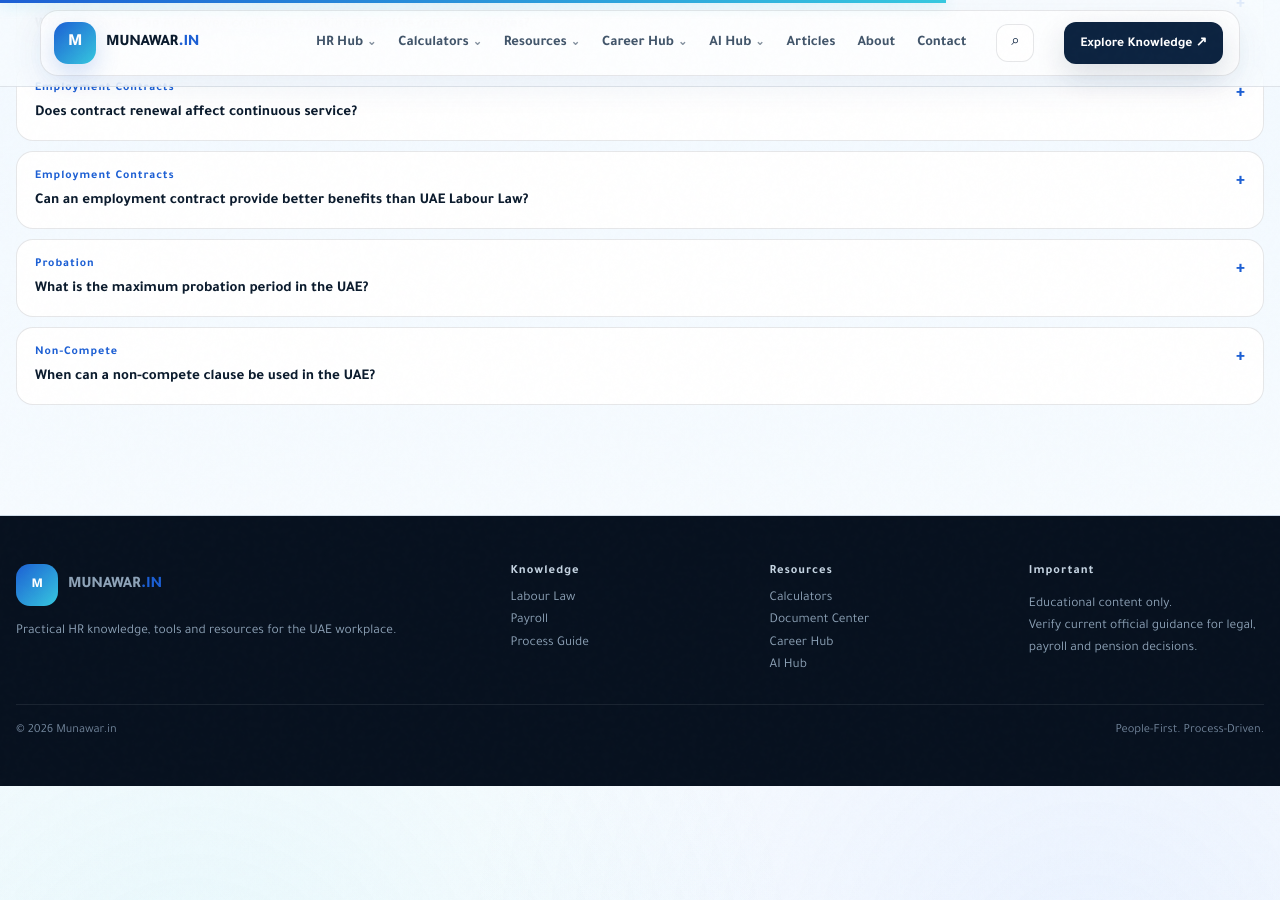
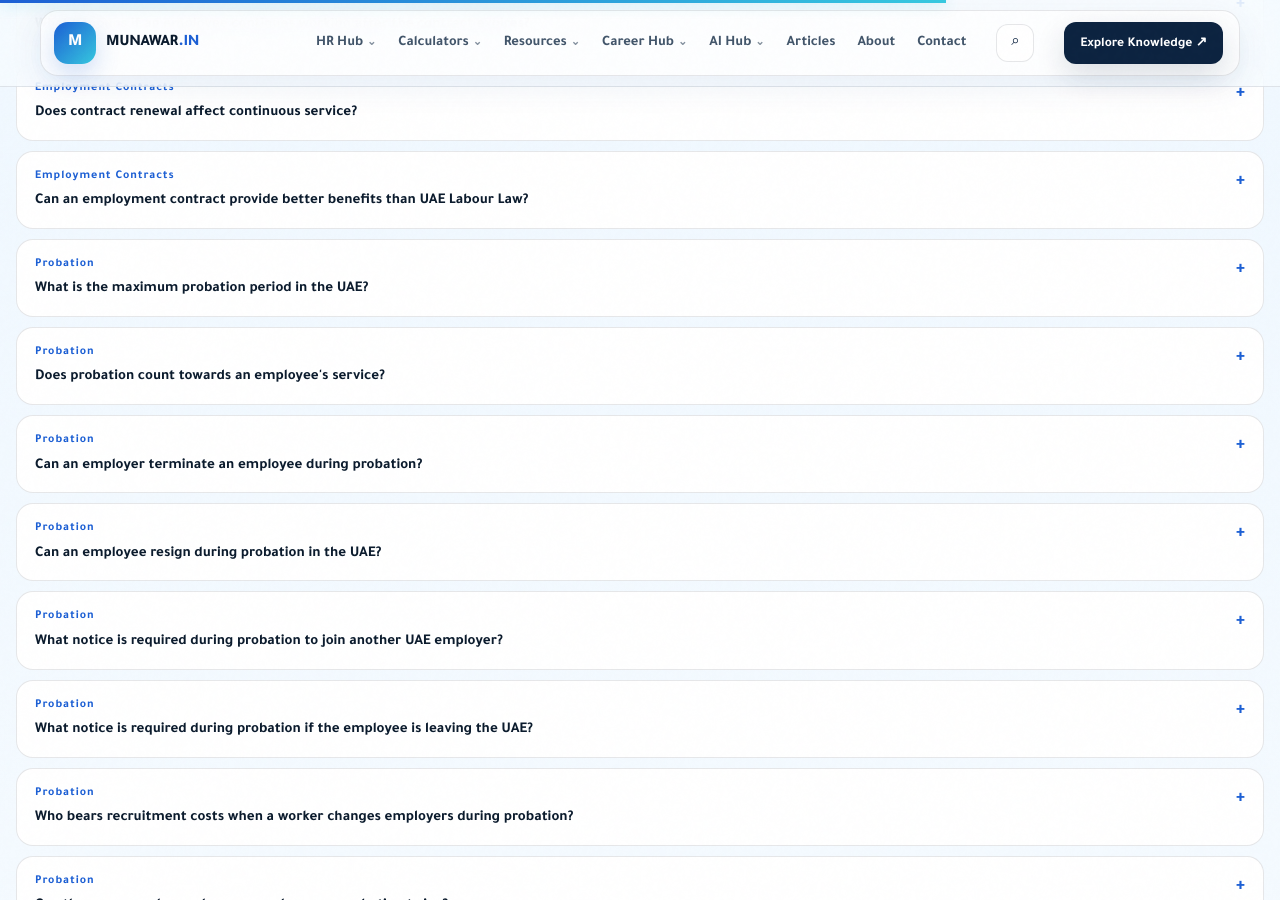
Before and after one commit to munawarka07/munawarka07.github.io, a Jekyll site: the page built from hr-hub/labour-law-qa/index.html, in a window 1280 px wide and 900 px high, scrolled down 1673 px. Built offline with Jekyll 4.4.1, drawn with Linux system fonts in a browser that asks for light colours; before the commit the page ends 2459 px from its top, so only the background shows below that; some of the changed lines change nothing that is shown; some of the changed text lies outside the part shown.

Commit message:
Update Website Content “labour_law_qa”

```diff
--- a/_data/labour_law_qa.yml
+++ b/_data/labour_law_qa.yml
@@ -104,6 +104,66 @@ questions:
       the same worker on probation more than once.
     search: UAE probation 6 months maximum probation
   - published: true
+    id: probation-counts-service-uae
+    category: Probation
+    question: Does probation count towards an employee's service?
+    answer: Yes. If the worker successfully completes probation and continues
+      employment, the probation period forms part of the worker's service.
+    search: probation continuous service UAE gratuity probation
+  - published: true
+    id: employer-terminate-probation-uae
+    category: Probation
+    question: Can an employer terminate an employee during probation?
+    answer: Yes. The employer may terminate employment during probation by giving at
+      least 14 days' written notice.
+    search: UAE probation termination 14 days notice employer
+  - published: true
+    id: employee-resign-probation-uae
+    category: Probation
+    question: Can an employee resign during probation in the UAE?
+    answer: Yes. Different notice requirements apply depending on whether the worker
+      intends to leave the UAE or move to another UAE employer.
+    search: resign probation UAE resignation probation notice
+  - published: true
+    id: probation-change-employer-notice
+    category: Probation
+    question: What notice is required during probation to join another UAE employer?
+    answer: The worker must generally give the current employer at least one month's
+      written notice when moving to another UAE employer during probation.
+    search: probation change employer UAE one month notice
+  - published: true
+    id: probation-leave-uae-notice
+    category: Probation
+    question: What notice is required during probation if the employee is leaving
+      the UAE?
+    answer: The worker must generally give at least 14 days' written notice when
+      terminating employment during probation to leave the UAE.
+    search: probation leave UAE resignation 14 days notice
+  - published: true
+    id: probation-recruitment-cost-new-employer
+    category: Probation
+    question: Who bears recruitment costs when a worker changes employers during
+      probation?
+    answer: The new employer generally compensates the original employer for
+      recruitment or contracting costs unless otherwise agreed, subject to the
+      applicable rules.
+    search: probation recruitment cost new employer UAE
+  - published: true
+    id: probation-twice-same-employer
+    category: Probation
+    question: Can the same employer place an employee on probation twice?
+    answer: No. The same employer may not place the same worker on probation more
+      than once.
+    search: second probation UAE same employer probation twice
+  - published: true
+    id: annual-leave-during-probation
+    category: Probation
+    question: Can an employee take annual leave during probation?
+    answer: An employer may allow a worker to take leave from the worker's annual
+      leave entitlement during probation, subject to the applicable rules and
+      employer approval.
+    search: annual leave during probation UAE leave probation
+  - published: true
     id: non-compete-clause-uae
     category: Non-Compete
     question: When can a non-compete clause be used in the UAE?
```
